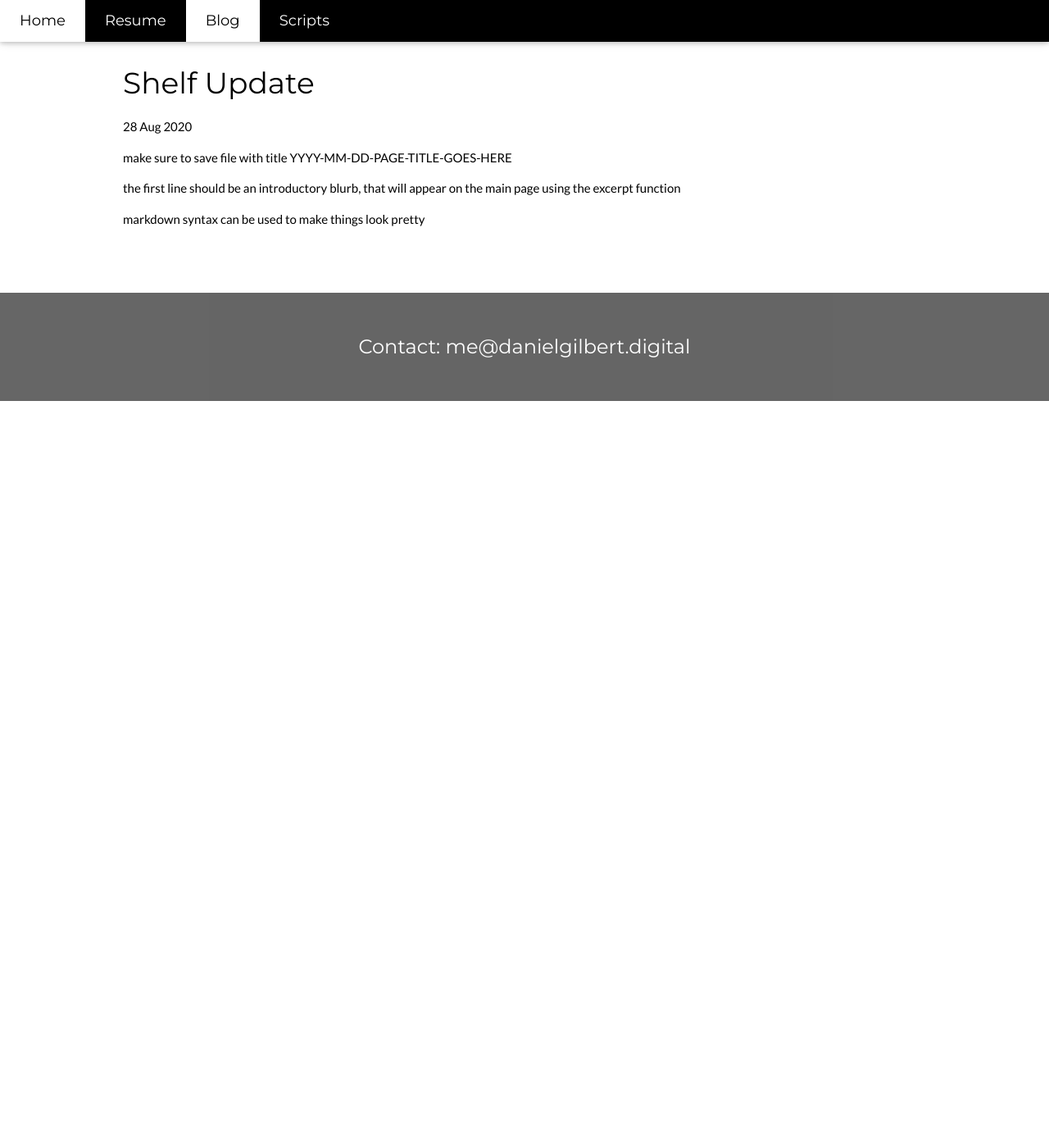
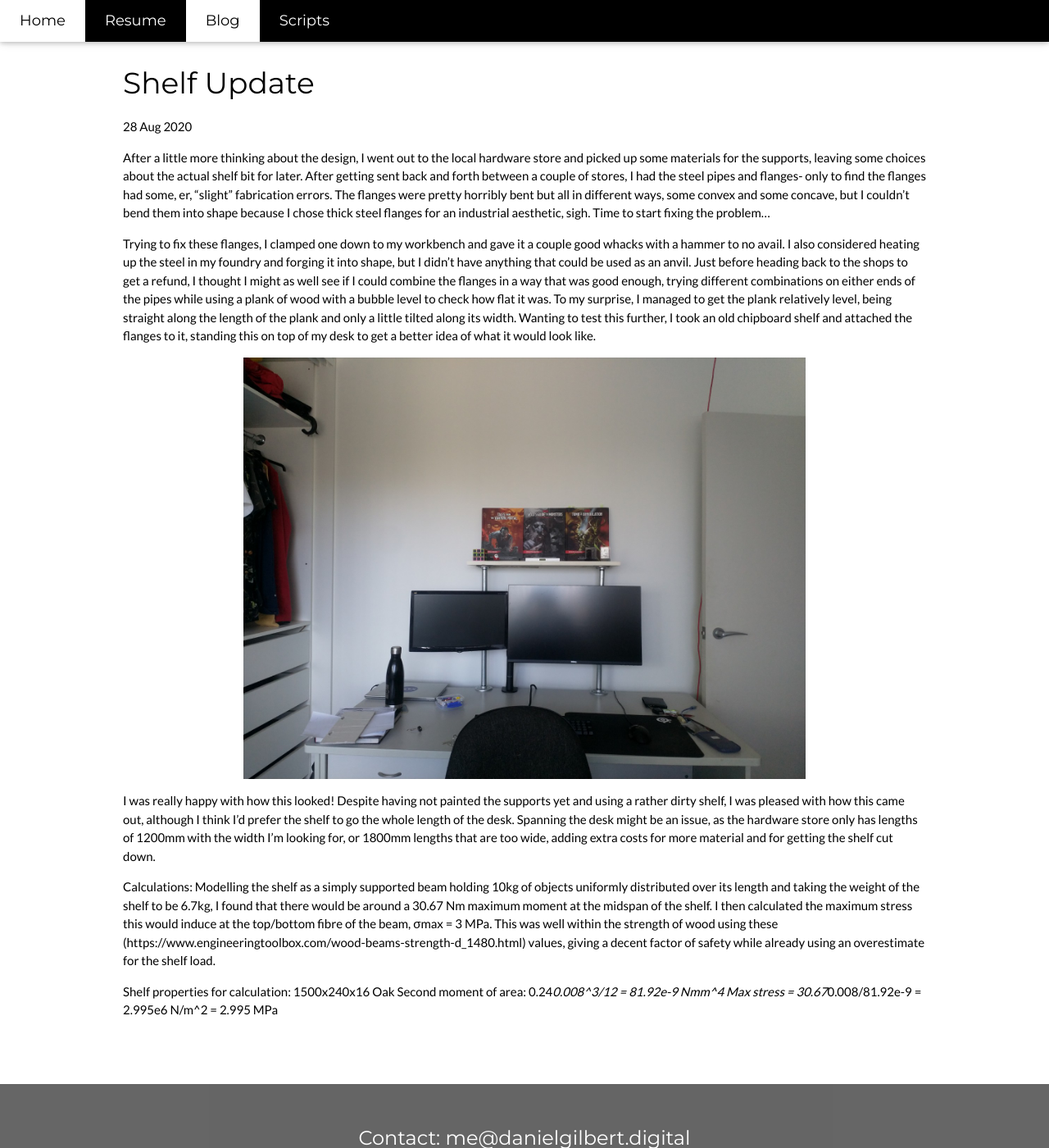
Before and after one commit to dmgilbert/dmgilbert.github.io, a Jekyll site: the page built from _posts/Project/2020-08-28-shelf-update-1.markdown, in a window 1280 px wide and 1400 px high. Shown: the whole window at 82% size. Built offline with Jekyll 4.4.1, drawn with Linux system fonts in a browser that asks for light colours.

Commit message:
Update 2020-08-28-shelf-update-1.markdown

```diff
--- a/_posts/Project/2020-08-28-shelf-update-1.markdown
+++ b/_posts/Project/2020-08-28-shelf-update-1.markdown
@@ -7,8 +7,16 @@ tags: "Projects Desk Update"
 categories: "Project"
 ---
 
-make sure to save file with title YYYY-MM-DD-PAGE-TITLE-GOES-HERE
+After a little more thinking about the design, I went out to the local hardware store and picked up some materials for the supports, leaving some choices about the actual shelf bit for later. After getting sent back and forth between a couple of stores, I had the steel pipes and flanges- only to find the flanges had some, er, “slight” fabrication errors. The flanges were pretty horribly bent but all in different ways, some convex and some concave, but I couldn’t bend them into shape because I chose thick steel flanges for an industrial aesthetic, sigh. Time to start fixing the problem…
 
-the first line should be an introductory blurb, that will appear on the main page using the excerpt function
+Trying to fix these flanges, I clamped one down to my workbench and gave it a couple good whacks with a hammer to no avail. I also considered heating up the steel in my foundry and forging it into shape, but I didn’t have anything that could be used as an anvil. Just before heading back to the shops to get a refund, I thought I might as well see if I could combine the flanges in a way that was good enough, trying different combinations on either ends of the pipes while using a plank of wood with a bubble level to check how flat it was. To my surprise, I managed to get the plank relatively level, being straight along the length of the plank and only a little tilted along its width. Wanting to test this further, I took an old chipboard shelf and attached the flanges to it, standing this on top of my desk to get a better idea of what it would look like.
+<div style="text-align: center"><img src="/assets/shelf prototype.jpg" alt="Prototype shelf for my desk" width="70%" /></div>
 
-markdown syntax can be used to make things look pretty
+I was really happy with how this looked! Despite having not painted the supports yet and using a rather dirty shelf, I was pleased with how this came out, although I think I’d prefer the shelf to go the whole length of the desk. Spanning the desk might be an issue, as the hardware store only has lengths of 1200mm with the width I’m looking for, or 1800mm lengths that are too wide, adding extra costs for more material and for getting the shelf cut down.
+
+Calculations:
+Modelling the shelf as a simply supported beam holding 10kg of objects uniformly distributed over its length and taking the weight of the shelf to be 6.7kg, I found that there would be around a 30.67 Nm maximum moment at the midspan of the shelf. I then calculated the maximum stress this would induce at the top/bottom fibre of the beam, σmax = 3 MPa. This was well within the strength of wood using these (https://www.engineeringtoolbox.com/wood-beams-strength-d_1480.html) values, giving a decent factor of safety while already using an overestimate for the shelf load.
+
+Shelf properties for calculation: 1500x240x16 Oak
+Second moment of area: 0.24*0.008^3/12 = 81.92e-9 Nmm^4
+Max stress = 30.67*0.008/81.92e-9 = 2.995e6 N/m^2 = 2.995 MPa
```
